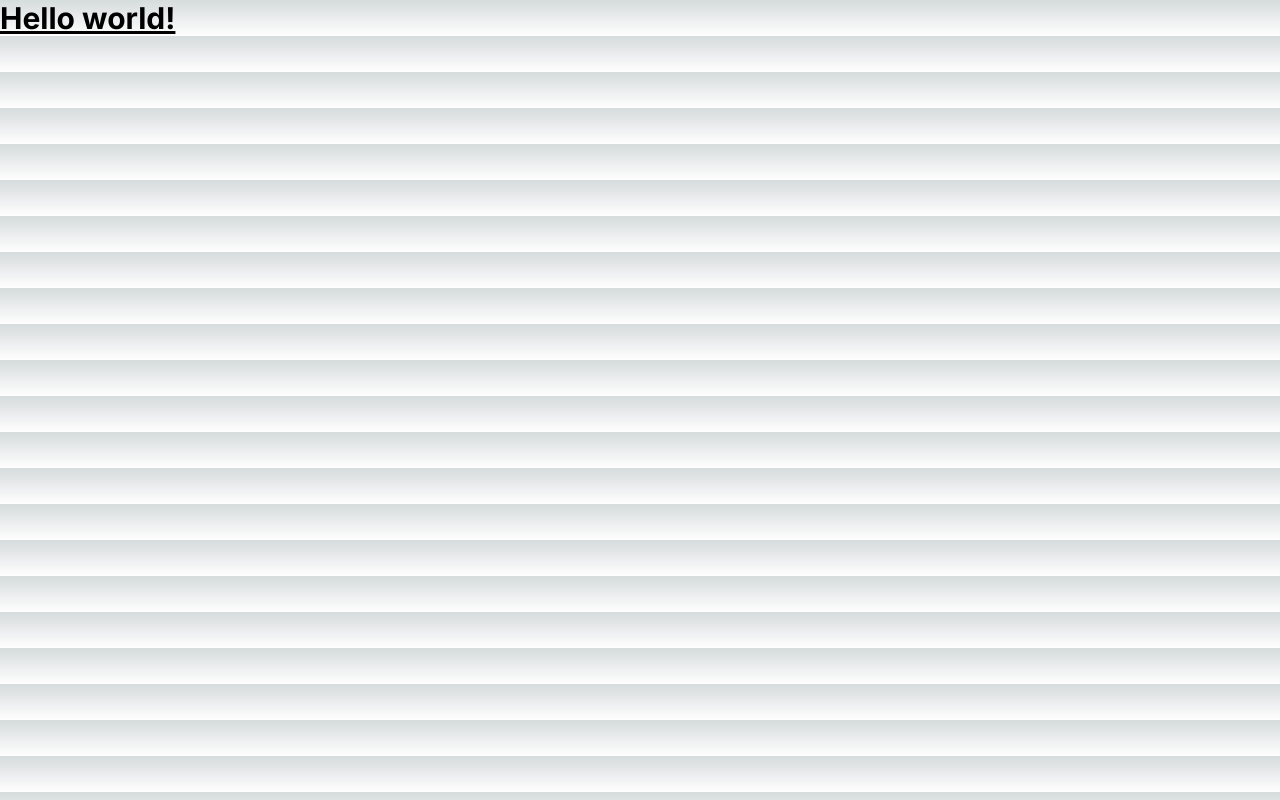
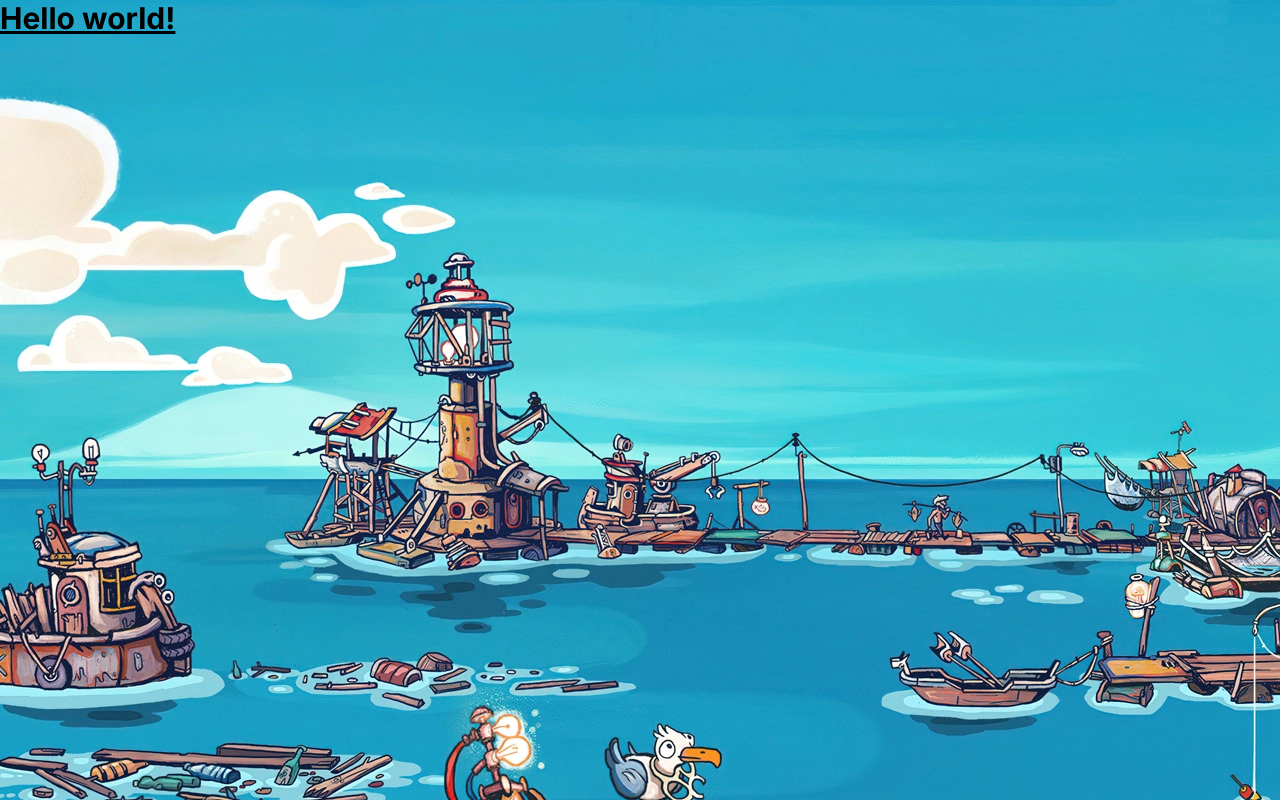
Before and after one commit to okflea/gif-stash, a Next.js app: page / in a window 1280 px wide. Built offline with nearby package versions, Linux system fonts and the light colour scheme.

Commit message:
clearing defaults , bg

```diff
--- a/app/globals.css
+++ b/app/globals.css
@@ -2,26 +2,27 @@
 @tailwind components;
 @tailwind utilities;
 
-:root {
-  --foreground-rgb: 0, 0, 0;
-  --background-start-rgb: 214, 219, 220;
-  --background-end-rgb: 255, 255, 255;
-}
+/* :root { */
+/*   --foreground-rgb: 0, 0, 0; */
+/*   --background-start-rgb: 214, 219, 220; */
+/*   --background-end-rgb: 255, 255, 255; */
+/* } */
 
-@media (prefers-color-scheme: dark) {
-  :root {
-    --foreground-rgb: 255, 255, 255;
-    --background-start-rgb: 0, 0, 0;
-    --background-end-rgb: 0, 0, 0;
-  }
-}
+/* @media (prefers-color-scheme: dark) { */
+/*   :root { */
+/*     --foreground-rgb: 255, 255, 255; */
+/*     --background-start-rgb: 0, 0, 0; */
+/*     --background-end-rgb: 0, 0, 0; */
+/*   } */
+/* } */
 
 body {
   color: rgb(var(--foreground-rgb));
-  background: linear-gradient(
-      to bottom,
-      transparent,
-      rgb(var(--background-end-rgb))
-    )
-    rgb(var(--background-start-rgb));
+  /* background: linear-gradient( */
+  /*     to bottom, */
+  /*     transparent, */
+  /*     rgb(var(--background-end-rgb)) */
+  /*   ) */
+  /*   rgb(var(--background-start-rgb)); */
+  background: url(@/../../public/bg.webp);
 }
--- a/tailwind.config.js
+++ b/tailwind.config.js
@@ -8,7 +8,8 @@ module.exports = {
   theme: {
     extend: {
       backgroundImage: {
-        'hero-pattern': "url('/images/hero-pattern.jpg')",
+        'bg': "url(@/../../public/bg.webp);",
+
         // 'gradient-radial': 'radial-gradient(var(--tw-gradient-stops))',
         // 'gradient-conic':
         //   'conic-gradient(from 180deg at 50% 50%, var(--tw-gradient-stops))',
```
